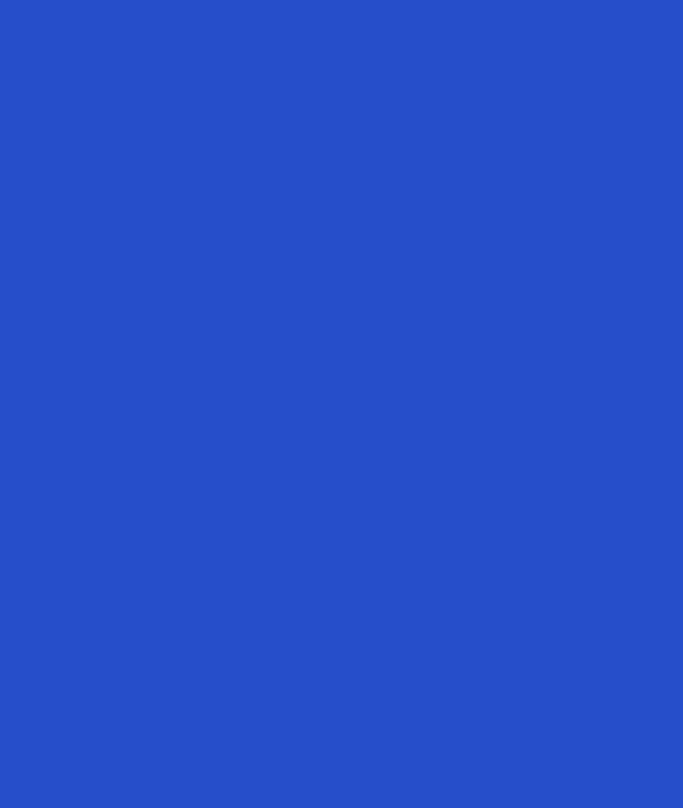
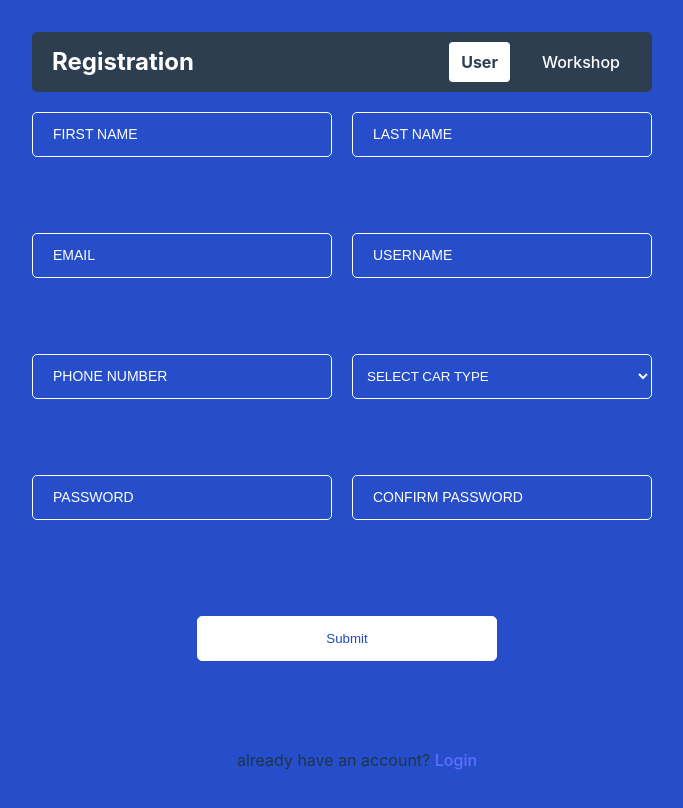
Before and after one commit to quickwrench/quickwrench-react, a React (Vite) app: page /register in a window 1280 px wide. Before the commit this address had no page. Shown: the top 808 px of the page, without its empty margins (283-966 px from the left). Built offline with nearby package versions, Linux system fonts and the light colour scheme.

Commit message:
feat: added nav bar and connection to api

```diff
--- a/src/App.jsx
+++ b/src/App.jsx
@@ -12,9 +12,9 @@ function App() {
         <Route path="/" element={<LoginPage />} />
         <Route
           path="/profile"
-          element={<h1 style={{ color: "green" }}>profile page</h1>}
+          element={<h1 style={{ color: "white" }}>profile page</h1>}
         />
-        <Route path="/userReg" element={<UserReg />} />
+        <Route path="/register" element={<UserReg />} />
       </Routes>
     </BrowserRouter>
   );
--- a/src/ErrorMessage.jsx
+++ b/src/ErrorMessage.jsx
@@ -3,7 +3,25 @@ import PropTypes from "prop-types";
 
 // Define the ErrorMessage component
 export default function ErrorMessage({ message }) {
-  if (!message) return null; // Don't render anything if no message is provided
+  if (!message) return;
+  if (message == "s")
+    return (
+      <p
+        style={{
+          color: "#5cb85c", // Example color scheme for error (redish tone)
+          fontSize: "0.9em",
+          backgroundColor: "white",
+          border: "1px solid #5cb85c",
+          borderRadius: "4px",
+          padding: "8px 12px",
+          marginBottom: "10px",
+          width: "300px",
+          fontWeight: "bold",
+        }}
+      >
+        successful registration
+      </p>
+    );
 
   return (
     <p
--- a/src/LoginForm.jsx
+++ b/src/LoginForm.jsx
@@ -3,6 +3,7 @@ import { useNavigate } from "react-router-dom";
 import { useState } from "react";
 import ErrorMessage from "./ErrorMessage.jsx";
 import "./loginBtn.css";
+import { Link } from "react-router-dom";
 export default function Login_form() {
   // create states for the two input fields
   const [emailInput, setemailInput] = useState("");
@@ -81,7 +82,7 @@ export default function Login_form() {
           </form>
           <div style={{ marginTop: "10px" }}>
             <span>don`t have an account? </span>
-            <a href="/userReg"> sign up</a>
+            <Link to="/register">Sign Up</Link>
           </div>
         </div>
       </div>
--- /dev/null
+++ b/src/NavigationBar.jsx
@@ -0,0 +1,72 @@
+import { useState } from "react";
+
+export function NavigationBar() {
+  const [activeTab, setActiveTab] = useState("User"); // Default active tab
+
+  const tabs = [
+    { name: "User", href: "/register" },
+    { name: "Workshop", href: "/profile" },
+  ];
+
+  return (
+    <nav
+      style={{
+        display: "flex",
+        justifyContent: "space-between",
+        alignItems: "center",
+        backgroundColor: "#2c3e50", // Dark blue/gray background
+        padding: "10px 20px",
+        marginBottom: "20px",
+        width: "620px",
+        borderRadius: "5px",
+      }}
+    >
+      {/* Logo or Brand Name */}
+      <div
+        style={{
+          color: "white",
+          fontSize: "1.5em",
+          fontWeight: "bold",
+        }}
+      >
+        Registration
+      </div>
+
+      {/* Navigation Links */}
+      <div
+        style={{
+          display: "flex",
+          gap: "20px",
+        }}
+      >
+        {tabs.map((tab) => (
+          <a
+            key={tab.name}
+            href={tab.href}
+            onClick={() => setActiveTab(tab.name)}
+            style={{
+              textDecoration: "none",
+              color: activeTab === tab.name ? "#2c3e50" : "white", // Active tab text color
+              backgroundColor: activeTab === tab.name ? "white" : "transparent", // Active tab background color
+              fontSize: "1em",
+              fontWeight: activeTab === tab.name ? "bold" : "500", // Bold font for active tab
+              padding: "8px 12px",
+              borderRadius: "4px",
+              transition: "background-color 0.3s, color 0.3s",
+            }}
+            onMouseEnter={(e) => {
+              if (activeTab !== tab.name)
+                e.target.style.backgroundColor = "#34495e";
+            }}
+            onMouseLeave={(e) => {
+              if (activeTab !== tab.name)
+                e.target.style.backgroundColor = "transparent";
+            }}
+          >
+            {tab.name}
+          </a>
+        ))}
+      </div>
+    </nav>
+  );
+}
--- a/src/UserReg.jsx
+++ b/src/UserReg.jsx
@@ -1,39 +1,91 @@
 import client from "./api/client.js";
-import { useNavigate } from "react-router-dom";
 import { useState } from "react";
 import ErrorMessage from "./ErrorMessage.jsx";
 import "./loginBtn.css";
+import { Link } from "react-router-dom";
+import { NavigationBar } from "./NavigationBar.jsx";
+export default function UserReg() {
+  // create states for the  input fields
 
-export default function UserReg() {
-  // create states for the two input fields
-  const [emailInput, setemailInput] = useState("");
-  const [passInput, setPassInput] = useState("");
+  const [formInputs, setFormInput] = useState({
+    first_name: "",
+    last_name: "",
+    email: "",
+    username: "",
+    phone_numbe: "",
+    password: "",
+    carmake: 1,
+    confirm_pass: "",
+  });
   const [error, setError] = useState(null);
-  const navigate = useNavigate();
-  const handleLogin = async (event) => {
+
+  const handleReg = async (event) => {
     event.preventDefault();
     setError(null); // Reset error state
 
+    const responseCar = await client.get("/carmakes/");
+
+    console.log(responseCar);
+
+    function getCarID(carName) {
+      const car = responseCar.data.find((car) => car.name === carName);
+      return car ? car.id : 1; // Return the car's id, or 1
+    }
+
     try {
-      const response = await client.post("/accounts/login/", {
-        email: emailInput,
-        password: passInput,
+      // Check if passwords match before making the API call
+      if (formInputs.password !== formInputs.confirm_pass) {
+        setError("The passwords do not match.");
+        return; // Exit early, no need to proceed with the API call
+      }
+      const response = await client.post("/users/register/", {
+        account: {
+          email: formInputs.email,
+          username: formInputs.username,
+          password: formInputs.password,
+          phone_number: formInputs.phone_numbe,
+        },
+        first_name: formInputs.first_name,
+        last_name: formInputs.last_name,
+        carmake: getCarID(formInputs.carmake),
       });
-
-      // Save tokens to localStorage or any secure storage mechanism
-      localStorage.setItem("accessToken", response.data.access);
-      localStorage.setItem("refreshToken", response.data.refresh);
-
-      navigate("/profile");
+      console.log(response);
+      setError("s");
       // Redirect user or update app state
     } catch (err) {
-      console.error("Login failed:", err);
-      setError(err.response?.data?.detail || "Login failed. Please try again.");
+      console.error("Registration failed:", err);
+
+      // Check for backend validation errors
+      if (err.response && err.response.status === 400) {
+        const backendErrors = err.response.data; // The error object from the API
+
+        // A helper function to recursively find the first error message
+        function extractFirstError(obj) {
+          for (const key in obj) {
+            if (Array.isArray(obj[key]) && obj[key].length > 0) {
+              return obj[key][0]; // Return the first message in the array
+            } else if (typeof obj[key] === "object" && obj[key] !== null) {
+              const nestedError = extractFirstError(obj[key]); // Recursively check nested objects
+              if (nestedError) {
+                return nestedError;
+              }
+            }
+          }
+          return null; // Return null if no error message is found
+        }
+
+        const firstError = extractFirstError(backendErrors); // Extract the first error message
+        setError(firstError || "Check data and try again."); // Use the extracted message or a default
+      } else {
+        // Handle unexpected errors
+        setError("An unexpected error occurred. Please try again.");
+      }
     }
   };
 
   return (
     <>
+      <NavigationBar />
       <div
         className="register"
         style={{
@@ -43,48 +95,134 @@ export default function UserReg() {
           width: "100%",
           // justifySelf: "center",
           // alignSelf: "center",
-          justifyContent: "space-evenly",
+          alignItems: "center",
         }}
       >
         <form
-          onSubmit={handleLogin}
+          onSubmit={handleReg}
           style={{
-            height: "100%",
-            width: "100%",
+            height: "85%",
+            width: "650px",
             display: "flex",
-            flexDirection: "column",
+            flexDirection: "row",
+            flexWrap: "wrap",
           }}
           action="post"
         >
-          <ErrorMessage message={error} />
-          <input type="text" placeholder="FIRST_NAME" />
-          <input type="text" placeholder="LAST_NAME" />
           <input
             type="text"
+            placeholder="FIRST NAME"
+            value={formInputs.first_name}
+            onChange={(event) => {
+              // const newFormInput = {...formInputs}; //shallow copy, spread syntax
+              // newFormInput.first_name=event.target.value
+              // setFormInput(newFormInput);
+              setFormInput({ ...formInputs, first_name: event.target.value });
+            }}
+          />
+          <input
+            type="text"
+            placeholder="LAST NAME"
+            value={formInputs.last_name}
+            onChange={(event) => {
+              setFormInput({ ...formInputs, last_name: event.target.value });
+            }}
+          />
+          <input
+            type="email"
             placeholder="EMAIL"
-            value={emailInput}
+            value={formInputs.email}
             onChange={(event) => {
-              setemailInput(event.target.value);
+              setFormInput({ ...formInputs, email: event.target.value });
             }}
           />
           <input
             type="text"
             placeholder="USERNAME"
-            value={passInput}
+            value={formInputs.username}
             onChange={(event) => {
-              setPassInput(event.target.value);
+              setFormInput({ ...formInputs, username: event.target.value });
             }}
           />
 
-          <input type="text" placeholder="PHONENUMBER" />
-          <input type="text" placeholder="PASSWORD" />
-          <input type="text" placeholder="CONFIRMPASSWORD" />
+          <input
+            type="text"
+            placeholder="PHONE NUMBER"
+            pattern="\+20[0-9]*"
+            title="Phone number must start with +20"
+            value={formInputs.phone_numbe}
+            onChange={(event) => {
+              setFormInput({ ...formInputs, phone_numbe: event.target.value });
+            }}
+          />
 
-          <input type="submit" className="button" to="/profile" />
+          <select
+            value={formInputs.carmake}
+            onChange={(event) => {
+              setFormInput({ ...formInputs, carmake: event.target.value });
+            }}
+            style={{
+              padding: "10px",
+              marginBottom: "20px",
+              backgroundColor: "transparent",
+              color: "white",
+              width: "300px",
+              height: "45px",
+              borderRadius: "5px",
+              borderColor: "white",
+              placeholder: "CAR TYPE",
+            }}
+          >
+            <option value="" className={"op"}>
+              SELECT CAR TYPE
+            </option>
+            <option className={"op"}>Toyota</option>
+            <option className={"op"}>Honda</option>
+            <option className={"op"}>Ford</option>
+            <option className={"op"}>BMW</option>
+            <option className={"op"}>Mercedes</option>
+          </select>
+          <input
+            type="password"
+            placeholder="PASSWORD"
+            value={formInputs.password}
+            onChange={(event) => {
+              setFormInput({ ...formInputs, password: event.target.value });
+            }}
+          />
+          <input
+            type="password"
+            placeholder="CONFIRM PASSWORD"
+            value={formInputs.confirm_pass}
+            onChange={(event) => {
+              setFormInput({ ...formInputs, confirm_pass: event.target.value });
+            }}
+          />
+
+          <div
+            style={{
+              width: "100%", // Take full width to use justify-content
+              display: "flex",
+              justifyContent: "center",
+              marginTop: "20px", // Add spacing above if needed
+            }}
+          >
+            <input
+              type="submit"
+              className="button"
+              to="/profile"
+              style={{
+                justifySelf: "center",
+                padding: "10px 20px",
+                borderRadius: "5px",
+              }}
+            />
+          </div>
         </form>
+        <ErrorMessage message={error} />
         <div style={{ marginTop: "10px" }}>
-          <span>don`t have an account? </span>
-          <a href=""> sign up</a>
+          <span>already have an account? </span>
+          <Link to="/">Login</Link>
         </div>
       </div>
     </>
--- a/src/loginBtn.css
+++ b/src/loginBtn.css
@@ -8,6 +8,7 @@ input {
   color: white;
   background-color: transparent;
   margin-bottom: 20px;
+  margin-right: 20px;
   border: 1px solid white;
   border-radius: 5px;
   padding-left: 20px;
@@ -30,3 +31,6 @@ button {
   color: #2148c0;
   width: 300px;
 }
+.op {
+  color: teal;
+}
```
